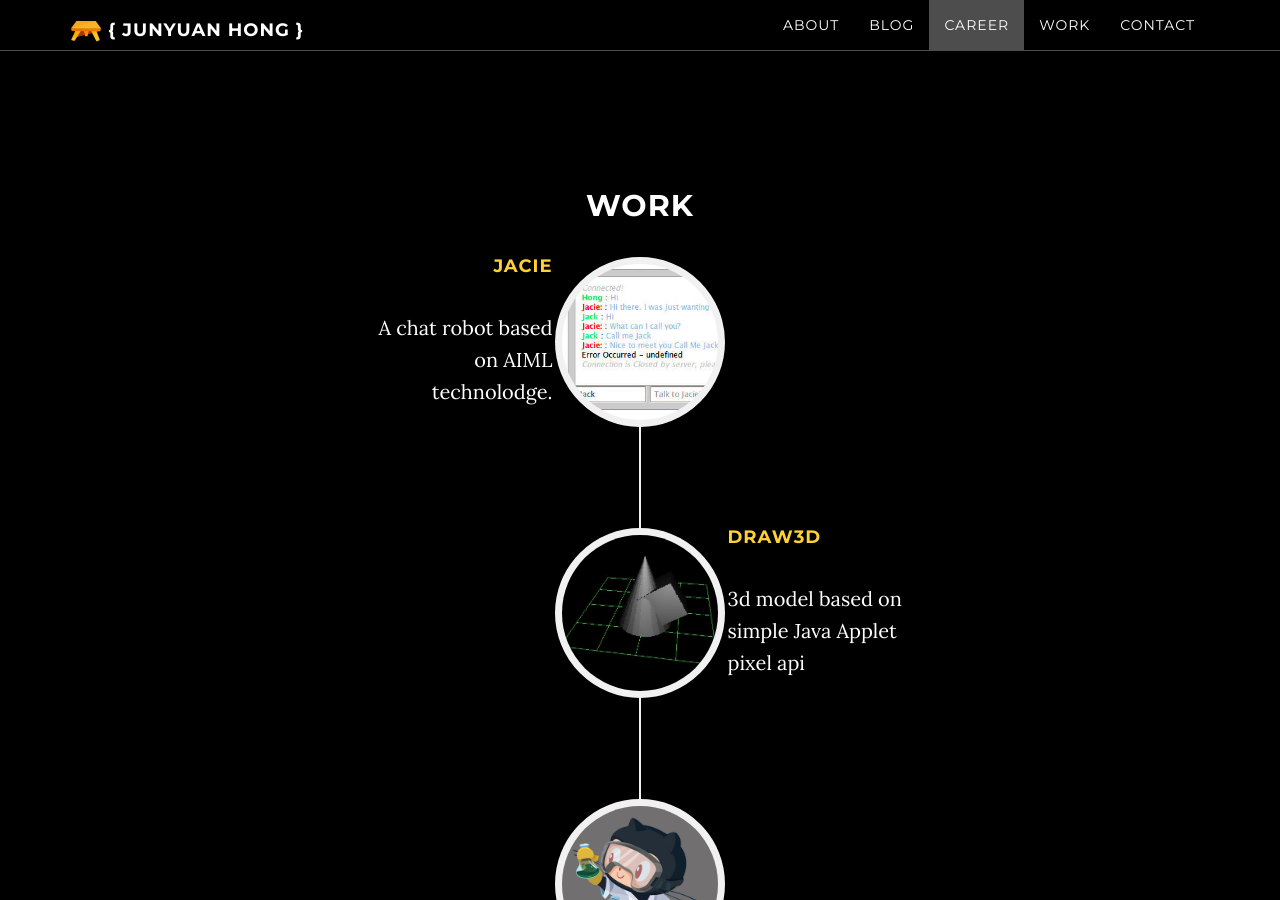
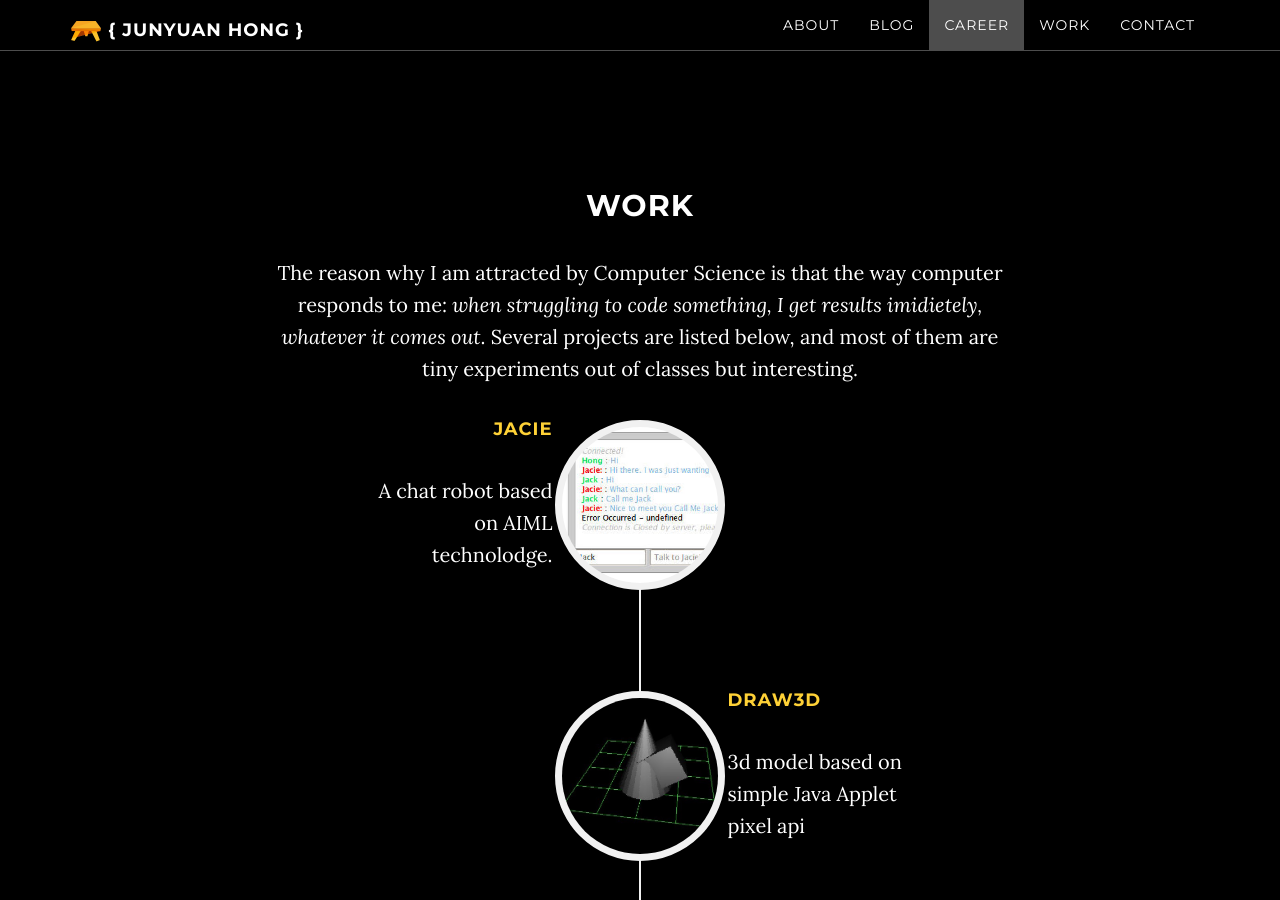
Before and after one commit to jyhong836/jyhong836.github.io, a Jekyll site: the page built from index.html, in a window 1280 px wide and 900 px high, scrolled down 3490 px. Built offline with Jekyll 4.4.1, drawn with Linux system fonts in a browser that asks for light colours; Markdown is read by kramdown in place of the engine named in the settings; comment, search, counter and statistics services are not loaded.

Commit message:
Add default image for work.

```diff
--- a/_config.yml
+++ b/_config.yml
@@ -91,7 +91,9 @@
     description: "3d model based on simple Java Applet pixel api"
 
 # First image of the Work timeline
-work-img: "/img/work/default.png"
+work-line:
+  first-img: "/img/work/default.png"
+  limit-num: 5
 
 # Career variables
 
--- a/_includes/work.html
+++ b/_includes/work.html
@@ -7,7 +7,7 @@
 
 	<ul class="timeline">
 
-	    {% for work in site.works %}
+	    {% for work in site.works limit: site.work-line.limit-num %}
 			{% assign loopindex = forloop.index | modulo: 2 %}
 			{% capture class %}
 			{% if loopindex == 0 %}
@@ -17,7 +17,11 @@
 
 			<li class="{{ class }}">
 			  	<div class="timeline-image">
-			    	<img class="img-circle img-responsive" src="{{ work.image }}" alt="">
+			  		{% if work.image %}
+			  			<img class="img-circle img-responsive" src="{{ work.image }}" alt="">
+			  		{% else %}
+			  			<img class="img-circle img-responsive" src="img/work/fa-flask.jpg" alt="">
+			  		{% endif %}
 			  	</div>
 			  	<div class="timeline-panel">
 			      	<div class="timeline-heading">
@@ -32,7 +36,7 @@
 
         <li class="timeline-inverted">
           <div class="timeline-image">
-            <img class="img-circle img-responsive" src="{{ site.work-img }}" alt="">
+            <img class="img-circle img-responsive" src="{{ site.work-line.first-img }}" alt="">
           </div>
         </li>
 
--- a/work.html
+++ b/work.html
@@ -5,3 +5,5 @@
 
 ---
 ## Work
+
+The reason why I am attracted by Computer Science is that the way computer responds to me: *when struggling to code something, I get results imidietely, whatever it comes out*. Several projects are listed below, and most of them are tiny experiments out of classes but interesting.
```
Also changed, not shown: img/work/fa-flask.jpg (added), 5 other files.
